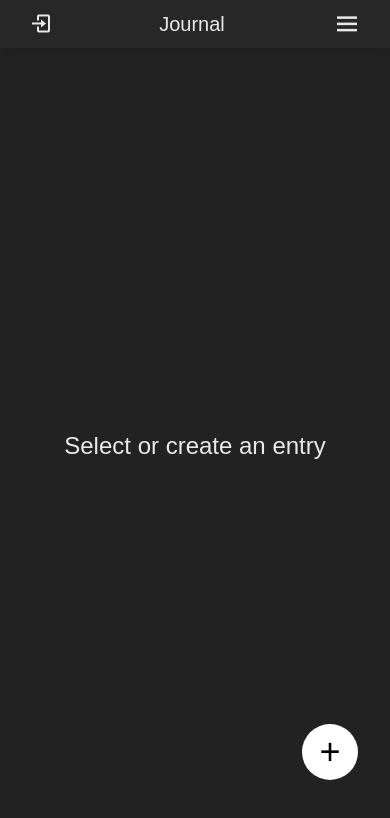
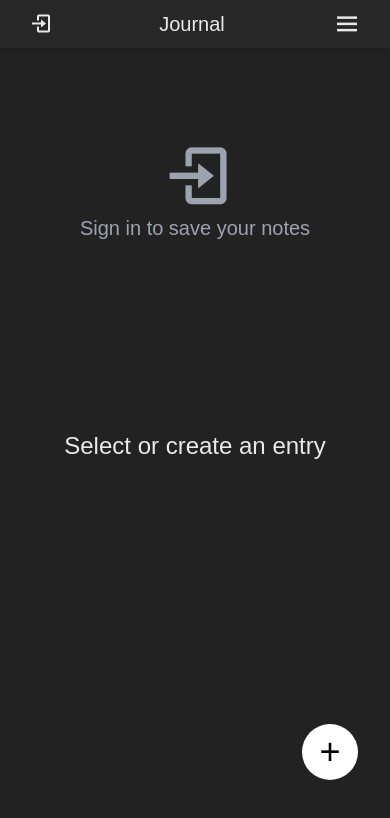
Before and after one commit to CarlosArancibia/journal-app-2, a React (Vite) app: page / in a window 390 px wide. Shown: the top 818 px of the page. Built offline with nearby package versions, Linux system fonts and the light colour scheme; no server answers.

Commit message:
routes improved

```diff
--- a/src/firebase/config.js
+++ b/src/firebase/config.js
@@ -1,12 +1,13 @@
 import { initializeApp } from 'firebase/app';
 import { getAuth } from 'firebase/auth';
 import { getFirestore } from 'firebase/firestore/lite';
+import { getEnvVariables } from '../journal/helpers/getEnvVariables';
 // TODO: Add SDKs for Firebase products that you want to use
 // https://firebase.google.com/docs/web/setup#available-libraries
 
 // Your web app's Firebase configuration
 const firebaseConfig = {
-  apiKey: 'AIzaSyDAbeG0eCCfgf45LaPLTePK508iZir_8qo',
+  apiKey: getEnvVariables().VITE_API_KEY_FB,
   authDomain: 'journalapp-92aa7.firebaseapp.com',
   projectId: 'journalapp-92aa7',
   storageBucket: 'journalapp-92aa7.appspot.com',
--- a/src/index.css
+++ b/src/index.css
@@ -75,6 +75,22 @@ body {
   }
 }
 
+.pulse {
+  animation: pulse 2s ease-in-out infinite;
+}
+
+@keyframes pulse {
+  0% {
+    transform: scale(1);
+  }
+  50% {
+    transform: scale(1.1);
+  }
+  100% {
+    transform: scale(1);
+  }
+}
+
 /* scroll */
 .notes::-webkit-scrollbar {
   display: none;
--- /dev/null
+++ b/src/journal/helpers/getEnvVariables.js
@@ -0,0 +1,6 @@
+export const getEnvVariables = () => {
+  return {
+    VITE_CLOUD_NAME: import.meta.env.VITE_CLOUD_NAME,
+    VITE_API_KEY_FB: import.meta.env.VITE_API_KEY_FB,
+  };
+};
--- a/src/journal/helpers/uploadFile.js
+++ b/src/journal/helpers/uploadFile.js
@@ -1,7 +1,10 @@
+import { getEnvVariables } from './getEnvVariables';
+
 export const uploadFile = async (file) => {
   if (!file) throw new Error('No file to upload');
 
-  const cloudURL = 'https://api.cloudinary.com/v1_1/dev-ceab/image/upload';
+  const { VITE_CLOUD_NAME } = getEnvVariables();
+  const cloudURL = `https://api.cloudinary.com/v1_1/${VITE_CLOUD_NAME}/image/upload`;
 
   const formData = new FormData();
   formData.append('file', file);
--- a/src/journal/views/NoteView.jsx
+++ b/src/journal/views/NoteView.jsx
@@ -55,10 +55,10 @@ export const NoteView = () => {
         <div className="flex gap-4 items-center">
           <input type="file" multiple ref={uploadInput} className="hidden" onChange={onUploadFiles} />
           <button
-            className="uppercase hover:bg-[#333] rounded-md md:p-2"
+            className="uppercase hover:bg-[#333] rounded-md md:p-2 flex"
             onClick={() => uploadInput.current.click()}
           >
-            <i className="bx bx-upload md:mr-1"></i>
+            <i className="bx bx-upload md:mr-1 md:pt-1"></i>
             <span className="hidden md:inline text-lg">Upload</span>
             {isUploading && <span className="loader-2 flex max-h-5 max-w-5 ml-2"></span>}
           </button>
--- a/src/journal/views/NothingSelectedView.jsx
+++ b/src/journal/views/NothingSelectedView.jsx
@@ -1,7 +1,20 @@
+import { useSelector } from 'react-redux';
+import { Link } from 'react-router-dom';
+
 export const NothingSelectedView = () => {
+  const { displayName } = useSelector((state) => state.auth);
+
   return (
-    <article className="h-full flex animate__animated animate__fadeIn animate__faster">
-      <h4 className="m-auto text-2xl text-center">Select or create an entry</h4>
+    <article className="h-full flex animate__animated animate__fadeIn animate__faster justify-center items-center relative">
+      <div className="text-center m-auto">
+        <div className={`${displayName ? 'hidden' : ''} absolute top-16 left-0 right-0`}>
+          <Link to={'/auth/login'}>
+            <i className="bx bx-log-in text-7xl pulse cursor-pointer text-gray-400"></i>
+          </Link>
+          <p className="text-xl text-center text-gray-400">Sign in to save your notes</p>
+        </div>
+        <h4 className="m-auto text-2xl">Select or create an entry</h4>
+      </div>
     </article>
   );
 };
--- a/src/router/AppRouter.jsx
+++ b/src/router/AppRouter.jsx
@@ -10,11 +10,9 @@ export const AppRouter = () => {
 
   return (
     <Routes>
-      {status === 'authenticated' ? (
-        <Route path="auth/*" element={<AuthRoutes />} />
-      ) : (
-        <Route path="/*" element={<JournalRoutes />} />
-      )}
+      {status === 'not-authenticated' && <Route path="auth/*" element={<AuthRoutes />} />}
+
+      <Route path="/*" element={<JournalRoutes />} />
 
       <Route path="/*" element={<Navigate to={'/auth/login'} />} />
     </Routes>
--- a/src/store/journal/thunks.js
+++ b/src/store/journal/thunks.js
@@ -18,6 +18,14 @@ export const startSaveNote = (note) => {
     const { uid } = getState().auth;
     const { id, ...noteToFirebase } = note;
 
+    // not-authenticated
+    if (!uid) {
+      if (id) return dispatch(updateNote(note));
+      note.id = Math.random().toString();
+      return dispatch(saveNote(note));
+    }
+
+    // authenticated
     if (id) {
       const docRef = await doc(firebaseDB, `${uid}/journal/notes/${id}`);
       await setDoc(docRef, noteToFirebase);
@@ -48,6 +56,10 @@ export const startDeleteNote = () => {
     const { active: note } = getState().journal;
     const { uid } = getState().auth;
 
+    // not-authenticated
+    if (!uid) return dispatch(deleteNote(note));
+
+    // authenticated
     await deleteDoc(doc(firebaseDB, `${uid}/journal/notes/${note.id}`));
 
     dispatch(deleteNote(note));
```
Also changed, not shown: 2 other files (tests, documents, lock files or other folders).
